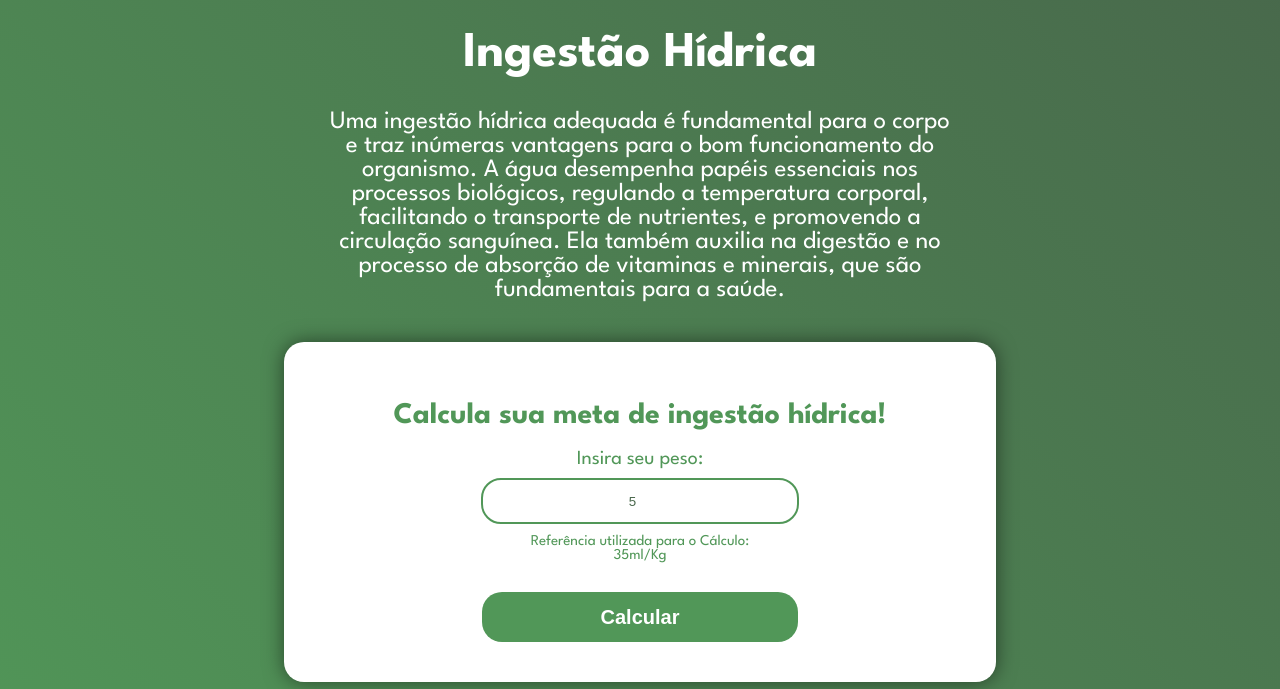
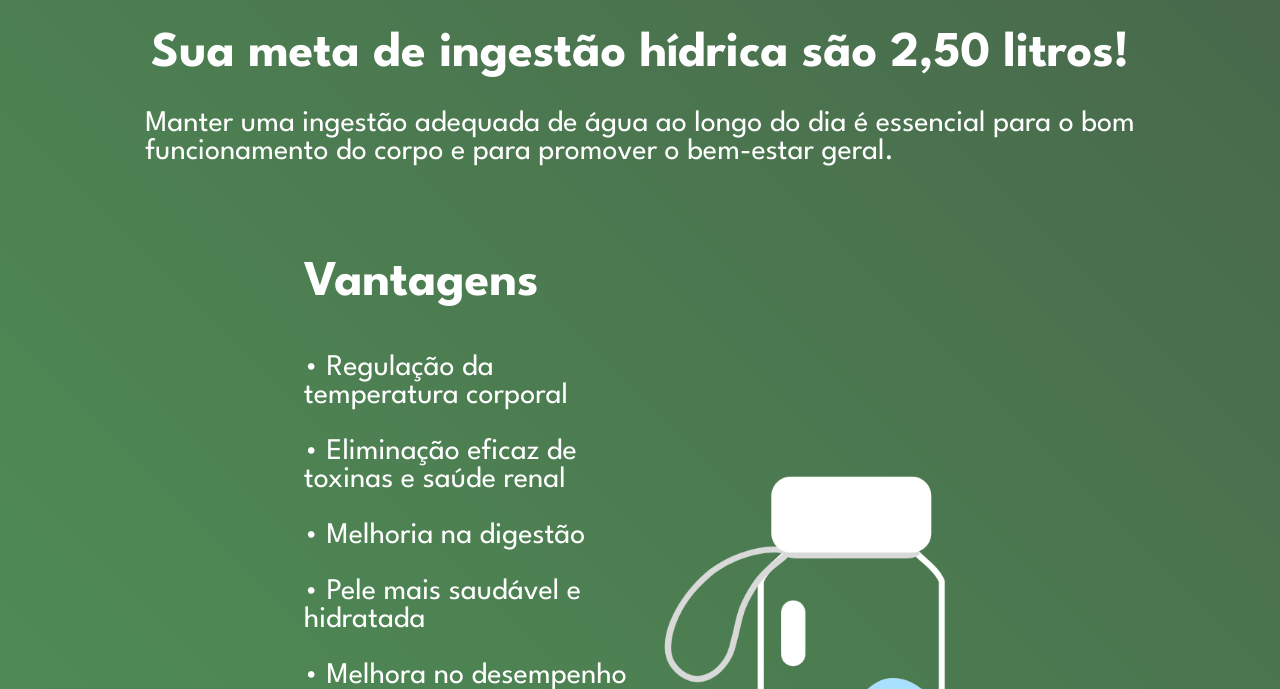
Before and after one commit to joaogcr/NutriLab, a website: page public/ingestaoagua.html in a window 1280 px wide. Both pictures are taken after typing "5" into the empty fields and a click on the button "Calcular". Shown: the part 111-800 px from the top of the page. Drawn offline with Linux system fonts and the light colour scheme.

Commit message:
tela de ingestão

```diff
--- a/public/css/style.css
+++ b/public/css/style.css
@@ -910,3 +910,40 @@ html {
     background-color: #C10000;
     padding: 15px;
 }
+
+.resultadoagua {
+    display: flex;
+    justify-content: center;
+    align-items: center;
+    width: 100%;
+    height: 100%;
+}
+
+.resultadoagua h1{
+    color: #fff;
+    font-size: 50px;
+}
+
+.resultadoagua span {
+    color: white;
+    font-size: 30px;
+}
+
+.resultadoagua img {
+    width: 50%;
+    margin-top: 40px;
+}
+
+.vantagens {
+    display: flex;
+    flex-direction: column;
+    width: 70%;
+}
+
+.alinharagua {
+    display: flex;
+    align-items: center;
+    justify-content: center;
+    width: 54%;
+    margin-left: 10px
+}
--- a/public/ingestaoagua.html
+++ b/public/ingestaoagua.html
@@ -1,22 +1,21 @@
 <!DOCTYPE html>
 <html lang="pt-br">
-
   <head>
-    <meta charset="UTF-8">
-    <meta name="viewport" content="width=device-width, initial-scale=1.0">
+    <meta charset="UTF-8" />
+    <meta name="viewport" content="width=device-width, initial-scale=1.0" />
     <title>NutriLab</title>
-    <link rel="icon" href="./assets/2.png" type="image/x-icon">
-    <link rel="stylesheet" href="./css/style.css">
-    <link href="https://fonts.googleapis.com/css2?family=League+Spartan:wght@400;700&display=swap" rel="stylesheet">
-
+    <link rel="icon" href="./assets/2.png" type="image/x-icon" />
+    <link rel="stylesheet" href="./css/style.css" />
+    <link
+      href="https://fonts.googleapis.com/css2?family=League+Spartan:wght@400;700&display=swap"
+      rel="stylesheet"
+    />
   </head>
 
   <body>
-
     <div class="navbar">
-
       <div class="logonavbar">
-            <img src="./assets/2.png" alt=""> <span>NutriLab</span>
+        <img src="./assets/2.png" alt="" /> <span>NutriLab</span>
       </div>
 
       <div class="itens">
@@ -31,40 +30,94 @@
             <a href="./perfil.html"><span>Perfil</span></a>
           </button>
         </div>
-
+      </div>
     </div>
 
-    </div>
-
-
-    <div class="calculadorafixa">
-
+    <div class="calculadorafixa" id="div_calculadora">
       <h1>Ingestão Hídrica</h1>
-            <span>Uma ingestão hídrica adequada é fundamental para o corpo e traz inúmeras vantagens para o bom funcionamento do organismo. A água desempenha papéis essenciais nos processos biológicos, regulando a temperatura corporal, facilitando o transporte de nutrientes, e promovendo a circulação sanguínea. Ela também auxilia na digestão e no processo de absorção de vitaminas e minerais, que são fundamentais para a saúde.</span>
+      <span
+        >Uma ingestão hídrica adequada é fundamental para o corpo e traz
+        inúmeras vantagens para o bom funcionamento do organismo. A água
+        desempenha papéis essenciais nos processos biológicos, regulando a
+        temperatura corporal, facilitando o transporte de nutrientes, e
+        promovendo a circulação sanguínea. Ela também auxilia na digestão e no
+        processo de absorção de vitaminas e minerais, que são fundamentais para
+        a saúde.</span
+      >
 
       <div class="containerlec">
-
         <h1>Calcula sua meta de ingestão hídrica!</h1>
 
         <div class="inputsimc">
           <span>Insira seu peso:</span>
-                        <input type="number" placeholder="Peso em kg">
-                        <span style="font-size: 15px;">Referência utilizada para o Cálculo: 35ml/Kg</span>
+          <input type="number" placeholder="Peso em kg" id="ipt_peso" />
+          <span style="font-size: 15px"
+            >Referência utilizada para o Cálculo: 50ml/Kg</span
+          >
         </div>
 
-                    <button class="botaocalc" onclick="calcular()"> Calcular </button>
-
+        <button class="botaocalc" onclick="calcular()">Calcular</button>
+      </div>
     </div>
 
-    </div>
+    <div id="div_resultado" class="resultadoagua"></div>
 
     <div class="footer">
+      <img src="./assets/2.png" alt="" style="width: 100px" />
+      <span> © 2024 NutriLab All Rights Reserved </span>
+    </div>
+  </body>
+</html>
 
-        <img src="./assets/2.png" alt="" style="width: 100px;">
-        <span> © 2024 NutriLab All Rights Reserved </span>
+<script>
+  function calcular() {
+    div_calculadora.style.display = "none";
 
+    var peso = Number(ipt_peso.value);
+    var agua = peso * 50;
+
+    var aguaString = agua.toString();
+    var aguaFormatado = aguaString.slice(0, 1) + ',' + aguaString.slice(1);
+
+    div_resultado.innerHTML = `
+        <h1>Sua meta de ingestão hídrica são ${aguaFormatado} litros!</h1>
+      <span
+        >Manter uma ingestão adequada de água ao longo do dia é essencial para o
+        bom <br />
+        funcionamento do corpo e para promover o bem-estar geral.</span
+      >
+      <div class="alinharagua">
+        <div class="vantagens">
+          <br /><br /><br /><br />
+          <h1>Vantagens</h1>
+          <br />
+          <span>
+            • Regulação da temperatura corporal <br />
+            <br />
+            • Eliminação eficaz de toxinas e saúde renal<br />
+            <br />
+            • Melhoria na digestão<br />
+            <br />
+            • Pele mais saudável e hidratada <br />
+            <br />
+            • Melhora no desempenho físico <br />
+            <br />
+            • Auxílio na perda de peso <br />
+            <br />
+            • Função cognitiva e mental aprimorada <br />
+            <br />
+            • Saúde das articulações e músculos <br />
+            <br />
+            • Melhora da circulação sanguínea <br />
+            <br />
+            • Suporte ao sistema imunológico <br />
+            <br />
+            • Prevenção de dores de cabeça e fadiga <br />
+            <br />
+          </span>
         </div>
-
-</body>
-
-</html>
+        <img src="./assets/Design sem nome (11).png" alt="" />
+      </div>
+        `;
+  }
+</script>
```
Also changed, not shown: public/assets/Design sem nome (11).png (added). Lines whose indentation alone changed are shown as unchanged.
